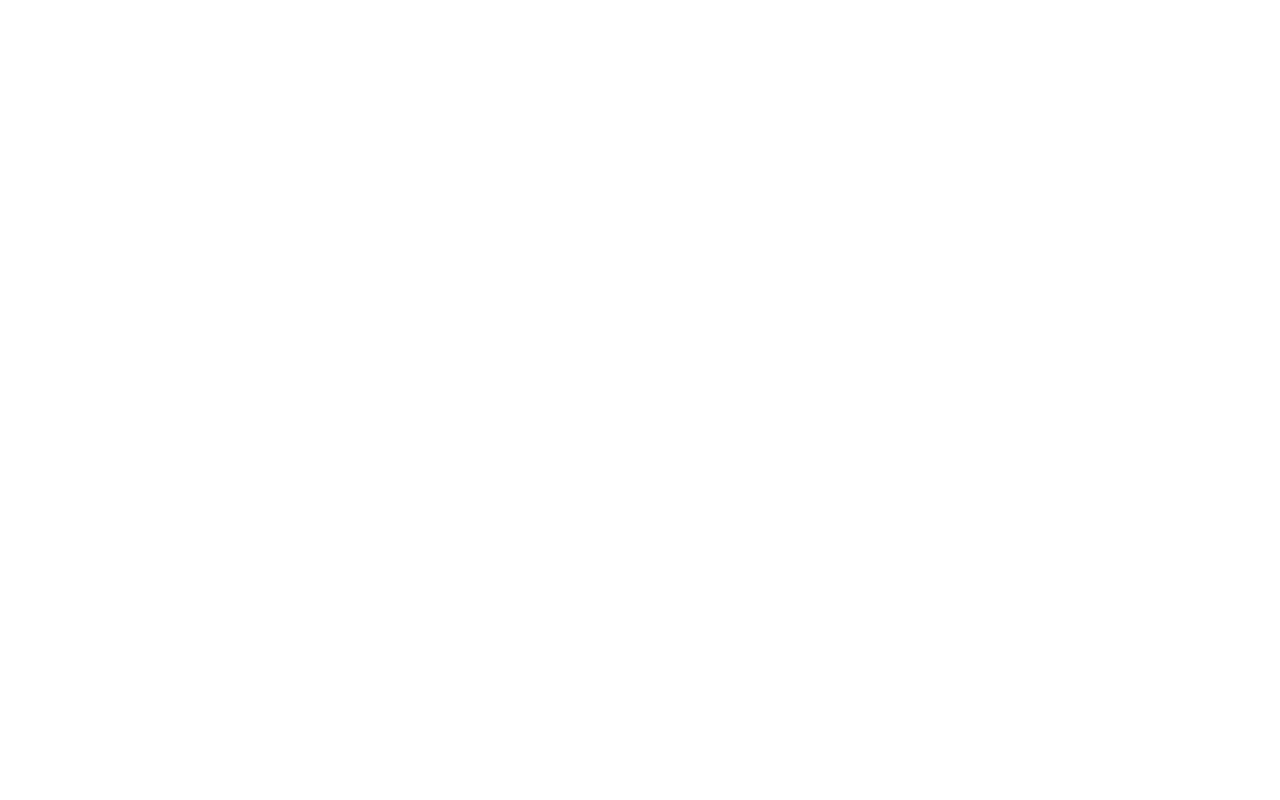
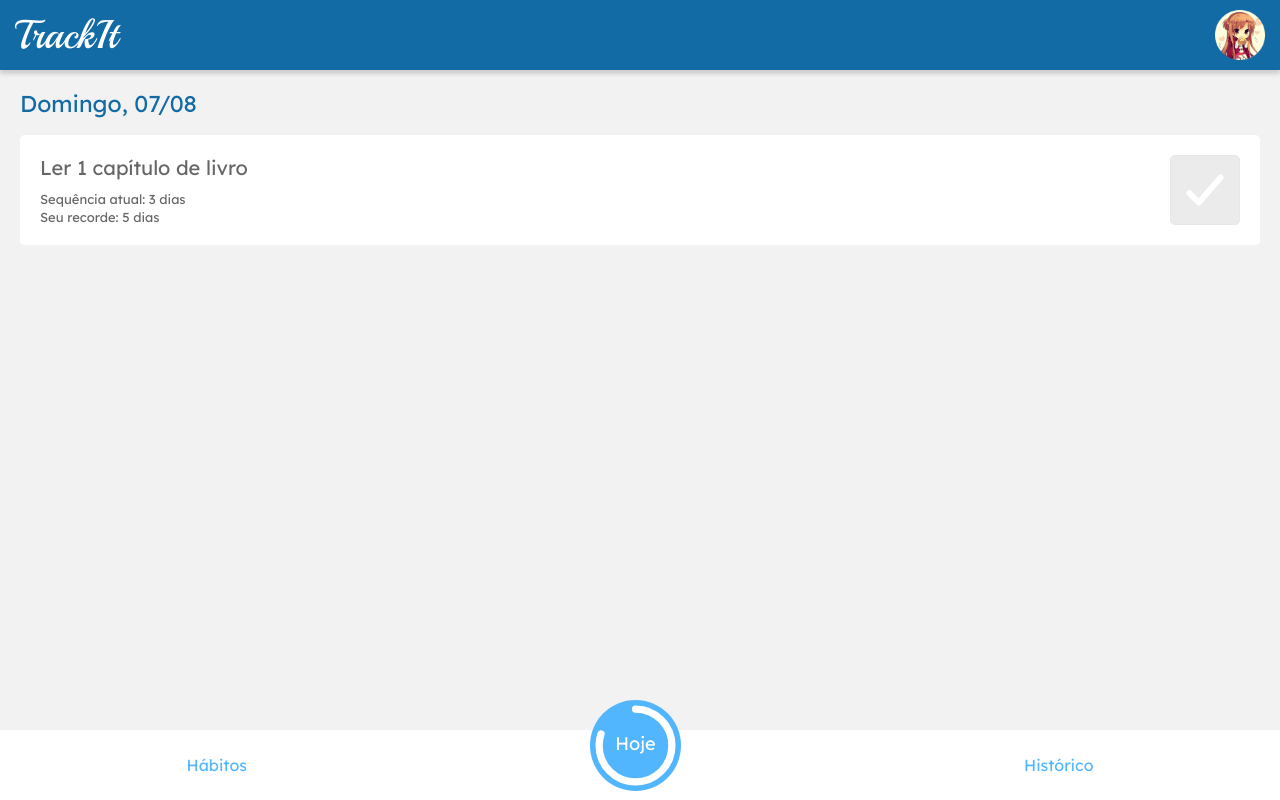
Before and after one commit to allipski/Track-It, a React app: page /hoje in a window 1280 px wide. Before the commit this address had no page. Built offline with nearby package versions, Linux system fonts and the light colour scheme.

Commit message:
feat: finished design of all pages

```diff
--- a/public/index.html
+++ b/public/index.html
@@ -4,13 +4,27 @@
     <meta charset="utf-8" />
     <meta name="viewport" content="width=device-width, initial-scale=1" />
     <title>Track It - Alice Lipski T7</title>
-    <link rel="preconnect" href="https://fonts.googleapis.com">
-    <link rel="preconnect" href="https://fonts.gstatic.com" crossorigin>
-    <link href="https://fonts.googleapis.com/css2?family=Lexend+Deca:wght@100;200;300;400;500;600;700;800;900&display=swap" rel="stylesheet">
-    <link href="https://fonts.googleapis.com/css2?family=Playball&display=swap" rel="stylesheet">
+    <link rel="preconnect" href="https://fonts.googleapis.com" />
+    <link rel="preconnect" href="https://fonts.gstatic.com" crossorigin />
+    <link
+      href="https://fonts.googleapis.com/css2?family=Lexend+Deca:wght@100;200;300;400;500;600;700;800;900&display=swap"
+      rel="stylesheet"
+    />
+    <link
+      href="https://fonts.googleapis.com/css2?family=Playball&display=swap"
+      rel="stylesheet"
+    />
   </head>
   <body>
     <noscript>You need to enable JavaScript to run this app.</noscript>
     <div class="root"></div>
+    <script
+      type="module"
+      src="https://unpkg.com/ionicons@5.5.2/dist/ionicons/ionicons.esm.js"
+    ></script>
+    <script
+      nomodule
+      src="https://unpkg.com/ionicons@5.5.2/dist/ionicons/ionicons.js"
+    ></script>
   </body>
 </html>
--- a/src/components/App.js
+++ b/src/components/App.js
@@ -3,6 +3,8 @@ import { BrowserRouter, Routes, Route } from "react-router-dom";
 import Login from "../pages/Login";
 import Cadastro from "../pages/Cadastro";
 import Habitos from "../pages/Habitos";
+import Hoje from "../pages/Hoje";
+import Historico from "../pages/Historico";
 
 export default function App() {
   return (
@@ -13,6 +15,8 @@ export default function App() {
           <Route path="/" element={<Login />} />
           <Route path="/cadastro" element={<Cadastro />} />
           <Route path="/habitos" element={<Habitos />} />
+          <Route path="/hoje" element={<Hoje />} />
+          <Route path="/historico" element={<Historico />} />
         </Routes>
       </BrowserRouter>
     </>
--- /dev/null
+++ b/src/components/Bottombar.js
@@ -0,0 +1,57 @@
+import styled from "styled-components";
+import { CircularProgressbar, buildStyles } from "react-circular-progressbar";
+import "react-circular-progressbar/dist/styles.css";
+
+export default function Bottombar() {
+  const percentage = 80;
+  return (
+    <Wrapper>
+      <h4>Hábitos</h4>
+      <div>
+        <CircularProgressbar
+          value={percentage}
+          text="Hoje"
+          background
+          backgroundPadding={6}
+          styles={buildStyles({
+            backgroundColor: "#52B6FF",
+            textColor: "#ffffff",
+            pathColor: "#ffffff",
+            trailColor: "transparent",
+          })}
+        />
+      </div>
+      <h4>Histórico</h4>
+    </Wrapper>
+  );
+}
+
+const Wrapper = styled.div`
+  display: flex;
+  align-items: center;
+  justify-content: space-around;
+  padding: 15px;
+  background-color: #ffffff;
+  position: fixed;
+  bottom: 0;
+  width: 100%;
+  height: 70px;
+  box-shadow: 0px 4px 4px rgba(0, 0, 0, 0.15);
+
+  img {
+    height: 50px;
+    width: 50px;
+  }
+
+  h4 {
+    font-weight: 400;
+    color: #52B6FF;
+  }
+
+  div {
+    height: 91px;
+    width: 91px;
+    left: 50%;
+    margin-bottom: 40px;
+  }
+`;
--- /dev/null
+++ b/src/components/HabitToday.js
@@ -0,0 +1,68 @@
+import styled from "styled-components";
+
+export default function HabitToday() {
+  return (
+    <Wrapper>
+      <Textinho>
+        <h3>Ler 1 capítulo de livro</h3>
+        <h4>Sequência atual: 3 dias</h4>
+        <h4>Seu recorde: 5 dias</h4>
+      </Textinho>
+      <DoneButton>
+        <ion-icon name="checkmark"></ion-icon>
+      </DoneButton>
+    </Wrapper>
+  );
+}
+
+const Wrapper = styled.div`
+  display: flex;
+  justify-content: space-between;
+  background-color: #ffffff;
+  border: none;
+  border-radius: 5px;
+  width: 100%;
+  height: fit-content;
+  padding: 20px;
+`;
+
+const Textinho = styled.div`
+  display: flex;
+  flex-direction: column;
+  align-items: flex-start;
+  justify-content: space-between;
+  color: #666666;
+  font-weight: 400;
+  font-family: "Lexend Deca";
+
+
+
+  h3 {
+    font-size: 20px;
+    line-height: 25px;
+    margin: 0 0 8px 0;
+  }
+
+  h4 {
+    font-size: 13px;
+    line-height: 16px;
+    margin: 0;
+  }
+`;
+
+const DoneButton = styled.button`
+  display: flex;
+  align-items: center;
+  justify-content: center;
+  width: 70px;
+  height: 70px;
+  font-size: 50px;
+  border: 1px solid #E7E7E7;
+  border-radius: 5px;
+  background-color: #EBEBEB;
+  color: #FFFFFF;
+
+  ion-icon {
+    --ionicon-stroke-width: 60px;
+  }
+`;
--- /dev/null
+++ b/src/components/NewHabit.js
@@ -0,0 +1,82 @@
+import styled from "styled-components";
+import { InputStyle, ButtonStyle } from "../pages/Login";
+
+export default function NewHabit() {
+  const weekday = ["D", "S", "T", "Q", "Q", "S", "S"];
+
+  return (
+    <Wrapper>
+      <Input type="text" placeholder="nome do hábito"></Input>
+      <Semana>
+        {weekday.map((day, index) => (
+          <Dia key={index}>{day}</Dia>
+        ))}
+      </Semana>
+      <Botoes>
+        <p>Cancelar</p>
+        <SaveButton>Salvar</SaveButton>
+      </Botoes>
+    </Wrapper>
+  );
+}
+
+const Wrapper = styled.div`
+  display: flex;
+  flex-direction: column;
+  background-color: #ffffff;
+  border: none;
+  border-radius: 5px;
+  width: 100%;
+  height: fit-content;
+  padding: 20px;
+  gap: 8px;
+
+  p {
+    font-family: "Lexend Deca";
+    font-weight: 400;
+    font-size: 16px;
+    color: #52b6ff;
+  }
+`;
+
+const Input = styled(InputStyle)`
+  color: #dbdbdb;
+`;
+
+const Semana = styled.div`
+  display: flex;
+  width: 100%;
+  align-items: center;
+  justify-content: flex-start;
+  gap: 4px;
+`;
+
+const Dia = styled.div`
+  display: flex;
+  align-items: center;
+  justify-content: center;
+  width: 30px;
+  height: 30px;
+  border: 1px solid #d4d4d4;
+  color: #dbdbdb;
+  border-radius: 5px;
+  font-size: 20px;
+  font-family: "Lexend Deca", sans-serif;
+  font-weight: 400;
+`;
+
+const Botoes = styled.div`
+  display: flex;
+  width: 100%;
+  align-items: center;
+  justify-content: flex-end;
+  gap: 15px;
+  margin-top: 30px;
+`;
+
+const SaveButton = styled(ButtonStyle)`
+  width: auto;
+  height: auto;
+  font-size: 16px;
+  padding: 8px 16px;
+`;
--- a/src/pages/Habitos.js
+++ b/src/pages/Habitos.js
@@ -1,9 +1,68 @@
 import Topbar from "../components/Topbar";
+import styled from "styled-components";
+import { ButtonStyle } from "./Login";
+import NewHabit from "../components/NewHabit";
+import Bottombar from "../components/Bottombar";
 
 export default function Habitos() {
-return(
+  return (
     <>
-        <Topbar />
+      <Topbar />
+      <Wrapper>
+        <Cabecalho>
+          <h3>Meus hábitos</h3>
+          <AddButton>
+            <ion-icon name="add-outline"></ion-icon>
+          </AddButton>
+        </Cabecalho>
+        <NewHabit />
+        <h4>
+          Você não tem nenhum hábito cadastrado ainda. Adicione um hábito para
+          começar a trackear!
+        </h4>
+      </Wrapper>
+      <Bottombar />
     </>
-)
+  );
 }
+
+const Wrapper = styled.div`
+  display: flex;
+  flex-direction: column;
+  align-items: center;
+  width: 100%;
+  height: 100%;
+  padding: 72px 20px 72px 20px;
+
+  h4 {
+    font-family: "Lexend Deca";
+    font-weight: 400;
+    font-size: 18px;
+    line-height: 22px;
+    color: #666666;
+    margin: 25px 0;
+  }
+`;
+
+const Cabecalho = styled.div`
+  display: flex;
+  width: 100%;
+  align-items: center;
+  justify-content: space-between;
+  padding: 20px 0;
+  font-family: "Lexend Deca";
+  font-weight: 400;
+  font-size: 23px;
+  color: #126ba5;
+`;
+
+const AddButton = styled(ButtonStyle)`
+  width: 40px;
+  height: 35px;
+  font-size: 27px;
+  ion-icon {
+    --ionicon-stroke-width: 60px;
+  }
+`;
+
+export { Wrapper, Cabecalho };
--- /dev/null
+++ b/src/pages/Historico.js
@@ -0,0 +1,27 @@
+import Topbar from "../components/Topbar";
+import styled from "styled-components";
+import Bottombar from "../components/Bottombar";
+import { Wrapper, Cabecalho } from "./Habitos";
+
+export default function Hoje() {
+  require("dayjs/locale/pt-br");
+  return (
+    <>
+      <Topbar />
+      <Wrappering>
+        <Cabecalho>
+          <h3>Histórico</h3>
+        </Cabecalho>
+        <h4>Em breve você poderá ver o histórico dos seus hábitos aqui!</h4>
+      </Wrappering>
+      <Bottombar />
+    </>
+  );
+}
+
+const Wrappering = styled(Wrapper)`
+  h3,
+  h4 {
+    margin: 0;
+  }
+`;
--- /dev/null
+++ b/src/pages/Hoje.js
@@ -0,0 +1,48 @@
+import Topbar from "../components/Topbar";
+import styled from "styled-components";
+import Bottombar from "../components/Bottombar";
+import dayjs from "dayjs";
+import "dayjs/locale/pt-br";
+import HabitToday from "../components/HabitToday";
+
+export default function Hoje() {
+  require("dayjs/locale/pt-br");
+
+  return (
+    <>
+      <Topbar />
+      <Wrapper>
+        <Cabecalho>
+          <h3>{dayjs().locale("pt-br").format("dddd")}, {dayjs().locale("pt-br").format("DD")}/{dayjs().locale("pt-br").format("MM")} </h3>
+        </Cabecalho>
+        <HabitToday />
+      </Wrapper>
+      <Bottombar />
+    </>
+  );
+}
+
+const Wrapper = styled.div`
+  display: flex;
+  flex-direction: column;
+  align-items: center;
+  width: 100%;
+  height: 100%;
+  padding: 72px 20px 72px 20px;
+`;
+
+const Cabecalho = styled.div`
+  display: flex;
+  width: 100%;
+  align-items: center;
+  justify-content: space-between;
+  padding: 20px 0;
+  font-family: "Lexend Deca";
+  font-weight: 400;
+  font-size: 23px;
+  color: #126ba5;
+
+  h3 {
+    text-transform: capitalize;
+  }
+`;
--- a/src/styles/globalStyles.js
+++ b/src/styles/globalStyles.js
@@ -59,7 +59,7 @@ html,
 body {
 	width: 100%;
 	height: 100%;
-	background-color: #FFFFFF;
+	background-color: #F2F2F2;
 	font-family: 'Lexend Deca', sans-serif;
 }
 
```
